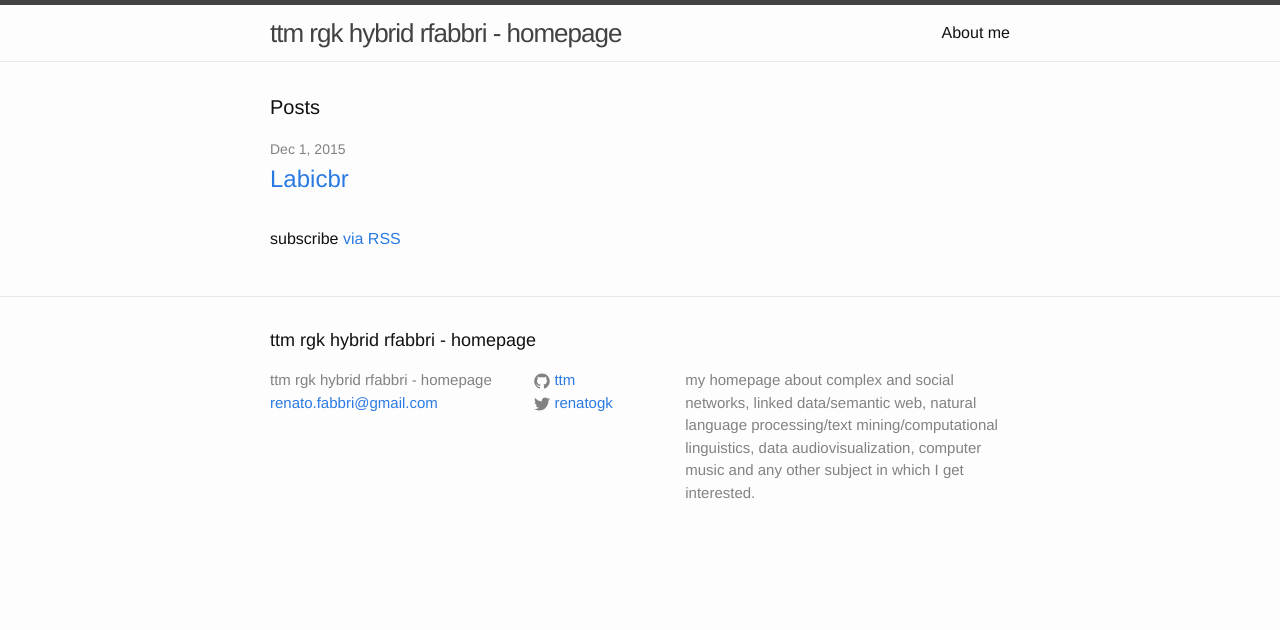
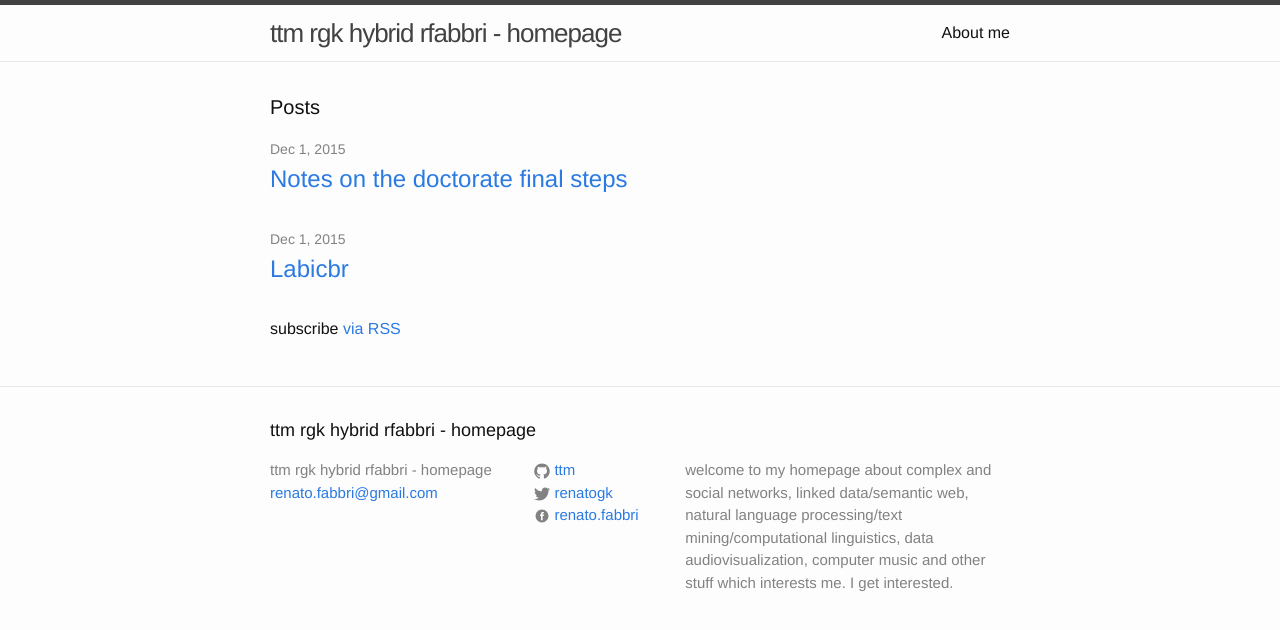
Before and after one commit to ttm/ttm.github.io, a Jekyll site: the page built from index.html, in a window 1280 px wide. Shown: the top 630 px of the page. Built offline with Jekyll 4.4.1, drawn with Linux system fonts in a browser that asks for light colours.

Commit message:
terminadas postagens iniciais

```diff
--- a/_config.yml
+++ b/_config.yml
@@ -2,13 +2,14 @@
 title: ttm rgk hybrid rfabbri - homepage
 email: renato.fabbri@gmail.com
 description: > # this means to ignore newlines until "baseurl:"
-  my homepage about complex and social networks, linked data/semantic web,
+  welcome to my homepage about complex and social networks, linked data/semantic web,
   natural language processing/text mining/computational linguistics,
-  data audiovisualization, computer music and any other subject in which
+  data audiovisualization, computer music and other stuff which interests me.
   I get interested.
 baseurl: "" # the subpath of your site, e.g. /blog/
 url: "http://ttm.github.io" # the base hostname & protocol for your site
 twitter_username: renatogk
+facebook_username: renato.fabbri
 github_username: ttm
 
 # Build settings
--- a/_includes/footer.html
+++ b/_includes/footer.html
@@ -42,6 +42,23 @@
             </a>
           </li>
           {% endif %}
+
+          {% if site.facebook_username %}
+          <li>
+            <a href="https://www.facebook.com/{{ site.facebook_username }}">
+              <span class="icon  icon--facebook">
+                <svg viewBox="0 0 512 512">
+                  <path fill="#828282" d="M256.417,50c-113.771,0-206,92.229-206,206s92.229,206,206,206s206-92.229,206-206
+		  	S370.188,50,256.417,50z M317.385,171.192c0,0-20.604,0-28.789,0c-10.162,0-12.28,4.163-12.28,14.678c0,8.75,0,25.404,0,25.404			h41.069l-3.951,44.596h-37.118v133.227h-53.2V256.435h-27.666v-45.16h27.666c0,0,0-6.493,0-35.565
+			c0-33.379,17.849-50.807,57.437-50.807c6.484,0,36.833,0,36.833,0V171.192z"/>
+                </svg>
+              </span>
+
+              <span class="username">{{ site.facebook_username }}</span>
+            </a>
+          </li>
+          {% endif %}
+
         </ul>
       </div>
 
```
Also changed, not shown: _layouts/post.html (+23 -0 lines), _posts/2015-12-01-resume-doctorate.markdown (added, +58 -0 lines).
